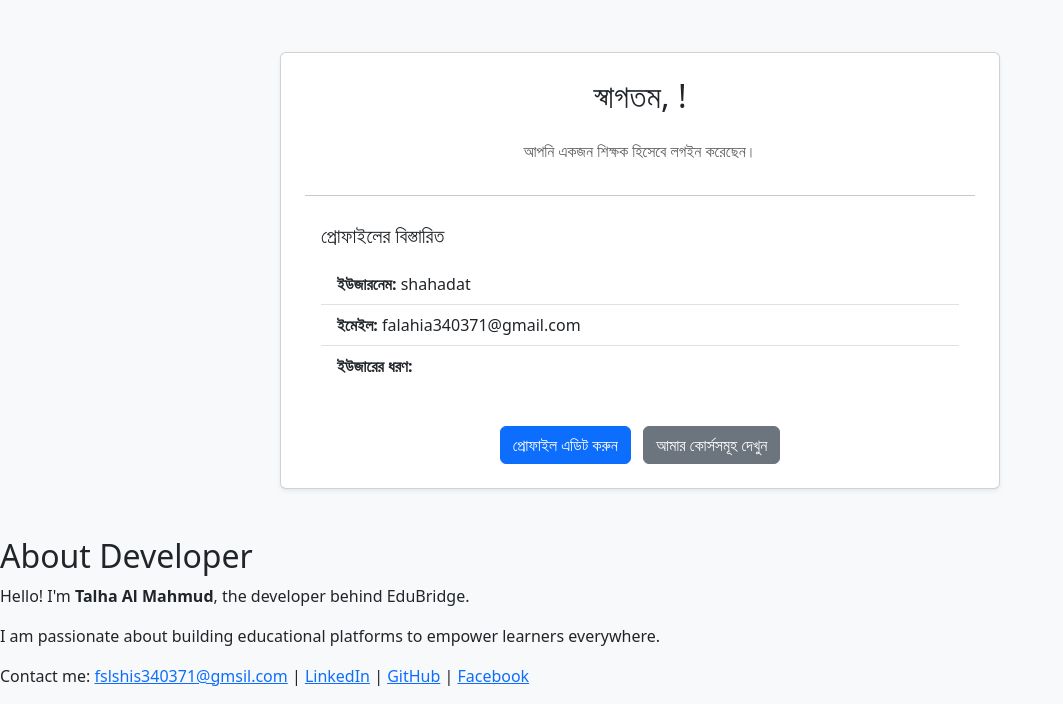
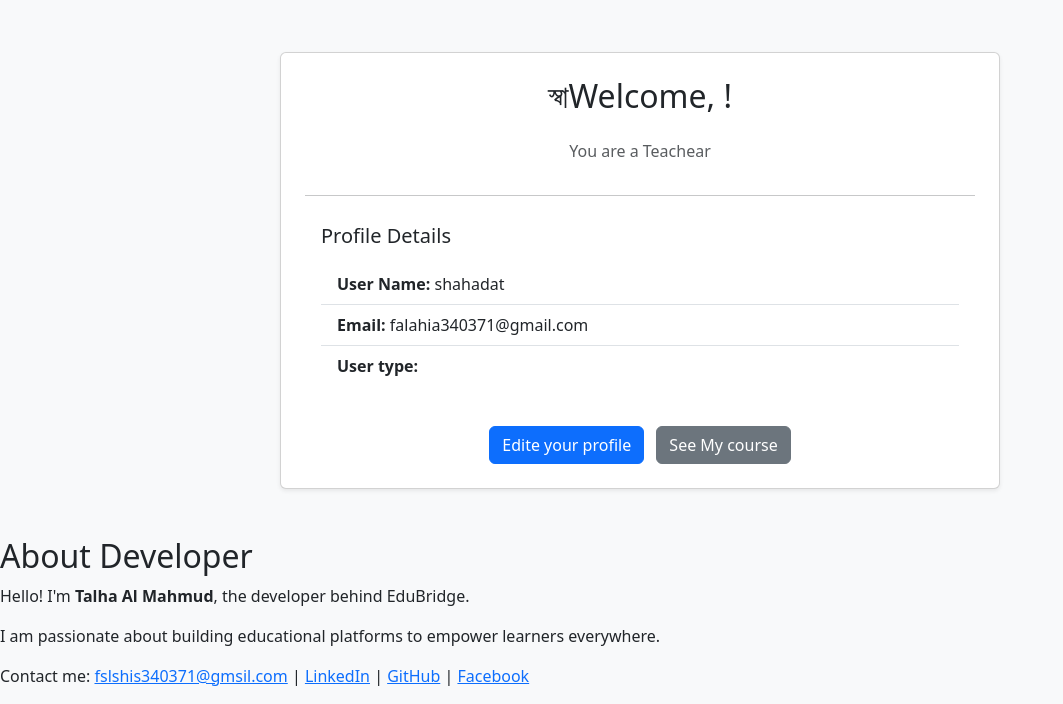
Before and after one commit to mdshahadathossainit/edubridge-project, a Django app: page /users/dashboard/teacher/ in a window 1280 px wide. Shown: the part 56-760 px from the top of the page, without its empty margins (0-1063 px from the left). Run offline with Django 5.2, Linux system fonts and the light colour scheme; a user stored in the database is signed in; data comes from the database, SQL or seed files in the repository.

Commit message:
teacher_dashboard.html

```diff
--- a/users/templates/users/teacher_dashboard.html
+++ b/users/templates/users/teacher_dashboard.html
@@ -1,7 +1,6 @@
 {% extends 'base.html' %}
 
 {% block title %}
-শিক্ষকের ড্যাশবোর্ড
 {% endblock %}
 
 {% block content %}
@@ -9,20 +8,20 @@
     <div class="row justify-content-center">
         <div class="col-md-8">
             <div class="card p-4 shadow-sm">
-                <h2 class="card-title text-center mb-4">স্বাগতম, {{ user.first_name }}!</h2>
-                <p class="text-center text-muted">আপনি একজন শিক্ষক হিসেবে লগইন করেছেন।</p>
+                <h2 class="card-title text-center mb-4">স্বাWelcome, {{ user.first_name }}!</h2>
+                <p class="text-center text-muted">You are a Teachear</p>
                 <hr>
                 <div class="card-body">
-                    <h5 class="card-subtitle mb-3">প্রোফাইলের বিস্তারিত</h5>
+                    <h5 class="card-subtitle mb-3">Profile Details</h5>
                     <ul class="list-group list-group-flush">
-                        <li class="list-group-item"><strong>ইউজারনেম:</strong> {{ user.username }}</li>
-                        <li class="list-group-item"><strong>ইমেইল:</strong> {{ user.email }}</li>
-                        <li class="list-group-item"><strong>ইউজারের ধরণ:</strong> {{ user.profile.get_user_type_display }}</li>
+                        <li class="list-group-item"><strong>User Name:</strong> {{ user.username }}</li>
+                        <li class="list-group-item"><strong>Email:</strong> {{ user.email }}</li>
+                        <li class="list-group-item"><strong>User type:</strong> {{ user.profile.get_user_type_display }}</li>
                     </ul>
                 </div>
                 <div class="mt-4 text-center">
-                    <a href="{% url 'edit_profile' %}" class="btn btn-primary me-2">প্রোফাইল এডিট করুন</a>
-                    <a href="{% url 'my_courses' %}" class="btn btn-secondary">আমার কোর্সসমূহ দেখুন</a>
+                    <a href="{% url 'edit_profile' %}" class="btn btn-primary me-2">Edite your profile</a>
+                    <a href="{% url 'my_courses' %}" class="btn btn-secondary">See My course</a>
                 </div>
             </div>
         </div>
```
